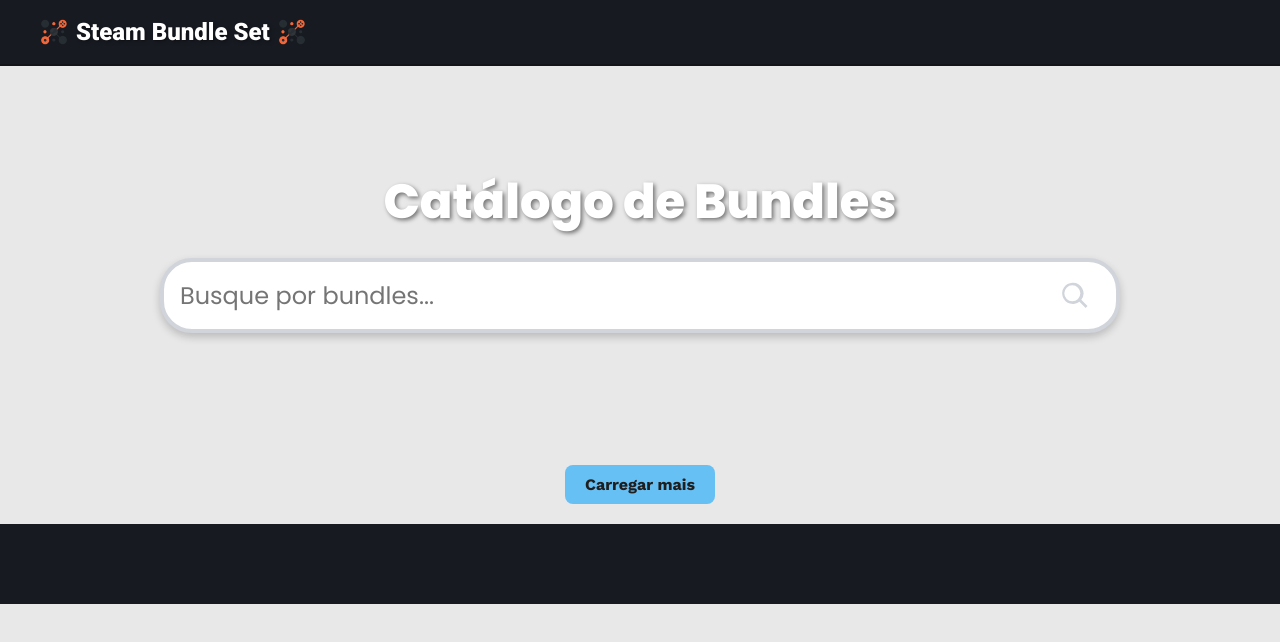
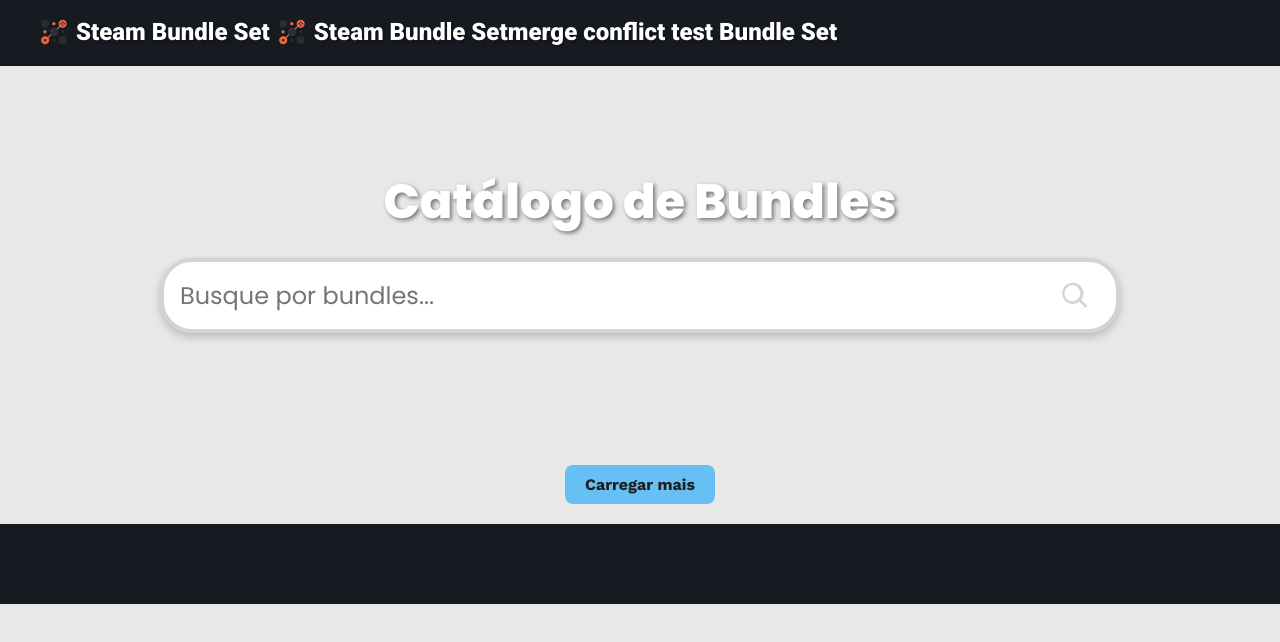
Before and after one commit to RIZONCIO/Bundles-Set, a React (Vite) app: page / in a window 1280 px wide. Shown: the top 642 px of the page. Built offline with nearby package versions, Linux system fonts and the light colour scheme.

Commit message:
Merge conflict test

```diff
--- a/src/components/Header_.jsx
+++ b/src/components/Header_.jsx
@@ -8,6 +8,10 @@ export default function Header_() {
           <img src="src/assets/img/logo2.png" alt="Logo" />
           Steam Bundle Set
           <img src="src/assets/img/logo2.png" alt="Logo" />
+          <p>
+            <span>Steam</span> Bundle Set
+            <span>merge conflict test</span> Bundle Set
+          </p>
         </a>
       </div>
       <section id="dark-container"></section>
```
